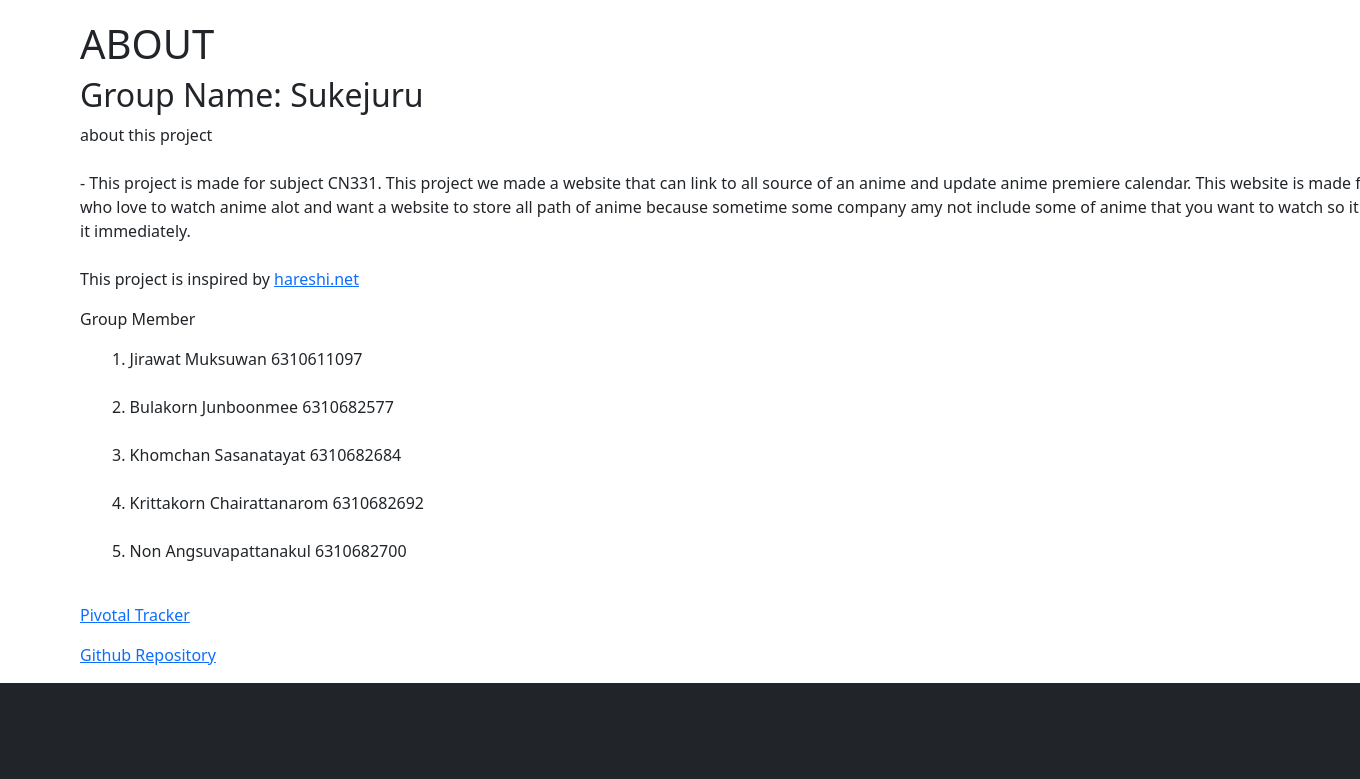
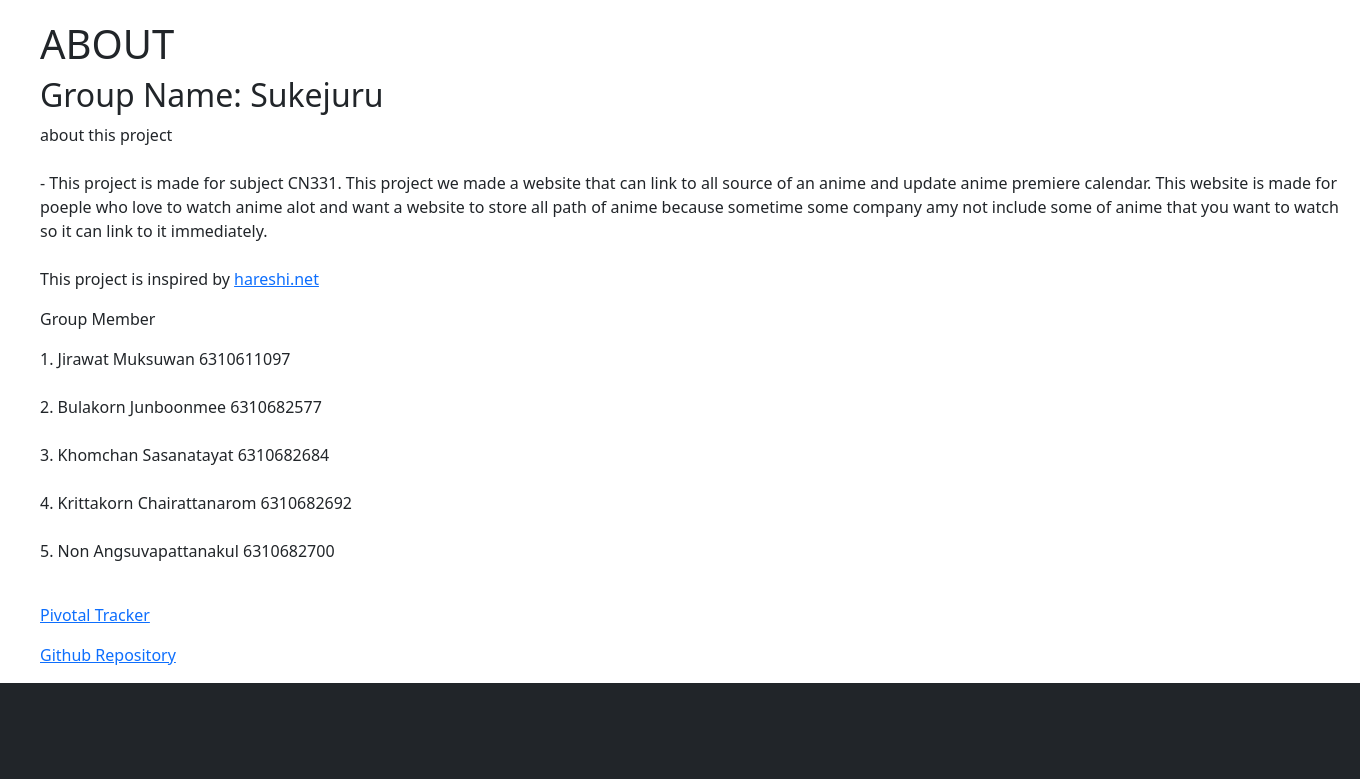
Before and after one commit to 6310682700/sukejuru, a Django app: page /about in a window 1360 px wide; the page is wider, and only the part inside the window is pictured. Shown: the part 305-1084 px from the top of that part. Run offline with Django 4.2, Linux system fonts and the light colour scheme; some libraries are stand-ins or nearby versions.

Commit message:
update ui for all pages

```diff
--- a/sukejuru/sekujuru_app/templates/Home/about.html
+++ b/sukejuru/sekujuru_app/templates/Home/about.html
@@ -6,17 +6,17 @@
 {% block content %}
 
 <div style="margin-top: 20px">
-    <h1 style="position:relative; left:80px">ABOUT</h1>
-    <h2 style="position:relative; left:80px">Group Name: Sukejuru</h2>
-    <p style="position:relative; left:80px">
+    <h1 style="padding-left : 40px;">ABOUT</h1>
+    <h2 style="padding-left : 40px;">Group Name: Sukejuru</h2>
+    <p style="padding-left : 40px;">
         about this project <br></br>
         - This project is made for subject CN331. This project we made a website that can link to all source of an anime and update anime premiere calendar.
         This website is made for poeple who love to watch anime alot and want a website to store all path of anime because sometime some company amy not include
         some of anime that you want to watch so it can link to it immediately.<br></br>
         This project is inspired by <a href="https://www.hareshi.net">hareshi.net</a>
     </p>
-    <p style="position:relative; left:80px">Group Member
-        <ul style="position:relative; left:80px">1. Jirawat Muksuwan 6310611097<br/><br/>
+    <p style="padding-left : 40px;">Group Member
+        <ul style="padding-left : 40px;">1. Jirawat Muksuwan 6310611097<br/><br/>
         2. Bulakorn Junboonmee 6310682577<br/><br/>
         3. Khomchan Sasanatayat 6310682684<br/><br/>
         4. Krittakorn Chairattanarom 6310682692<br/><br/>
@@ -24,11 +24,11 @@
         </ul>
     </p>
 
-    <p style="position:relative; left:80px">
+    <p style="padding-left : 40px;">
         <a href="https://www.pivotaltracker.com/n/projects/2609659">Pivotal Tracker</a>
     </p>
     <div >
-    <p style="position:relative; left:80px">
+    <p style="padding-left : 40px;">
         <a href="https://github.com/6310682700/sukejuru">Github Repository</a>
     </p>
 </div>
--- a/sukejuru/sekujuru_app/templates/Home/anime_page.html
+++ b/sukejuru/sekujuru_app/templates/Home/anime_page.html
@@ -6,7 +6,7 @@
 {% block content %}
 
 <body>
-    <div style="position:relative; left:80px ; padding-top : 20px">
+    <div style="padding-left : 40px ; padding-top : 20px">
         <h3>{{anime.anime_name}}</h3>
 
         <form action="{% url 'anime_page' anime.anime_id %}" method="get">
--- a/sukejuru/sekujuru_app/templates/Home/calender.html
+++ b/sukejuru/sekujuru_app/templates/Home/calender.html
@@ -13,7 +13,7 @@
    </div>
    <br>
 
-   <form action="" method="GET" style="position:relative; left:80px">
+   <form action="" method="GET" style="padding-left : 40px;">
       <button class="btn btn-outline-dark mt-auto" name="day" type="submit" value="All">Show all</button>
       <button class="btn btn-outline-dark mt-auto" name="day" type="submit" value="Monday">Monday</button>
       <button class="btn btn-outline-dark mt-auto" name="day" type="submit" value="Tuesday">Tuesday</button>
```
Also changed, not shown: sukejuru/sekujuru_app/templates/Home/search.html (+5 -5 lines).
